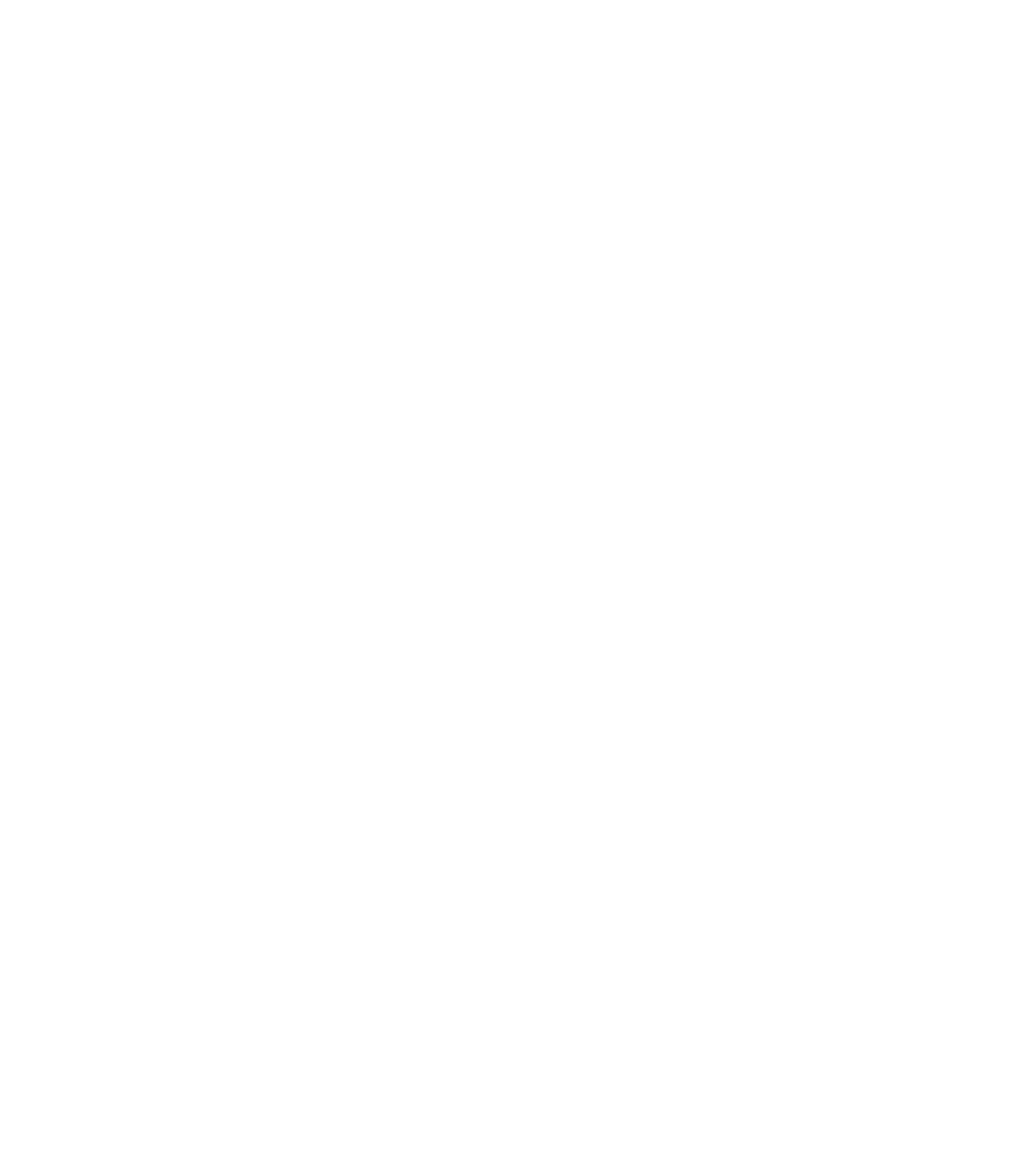
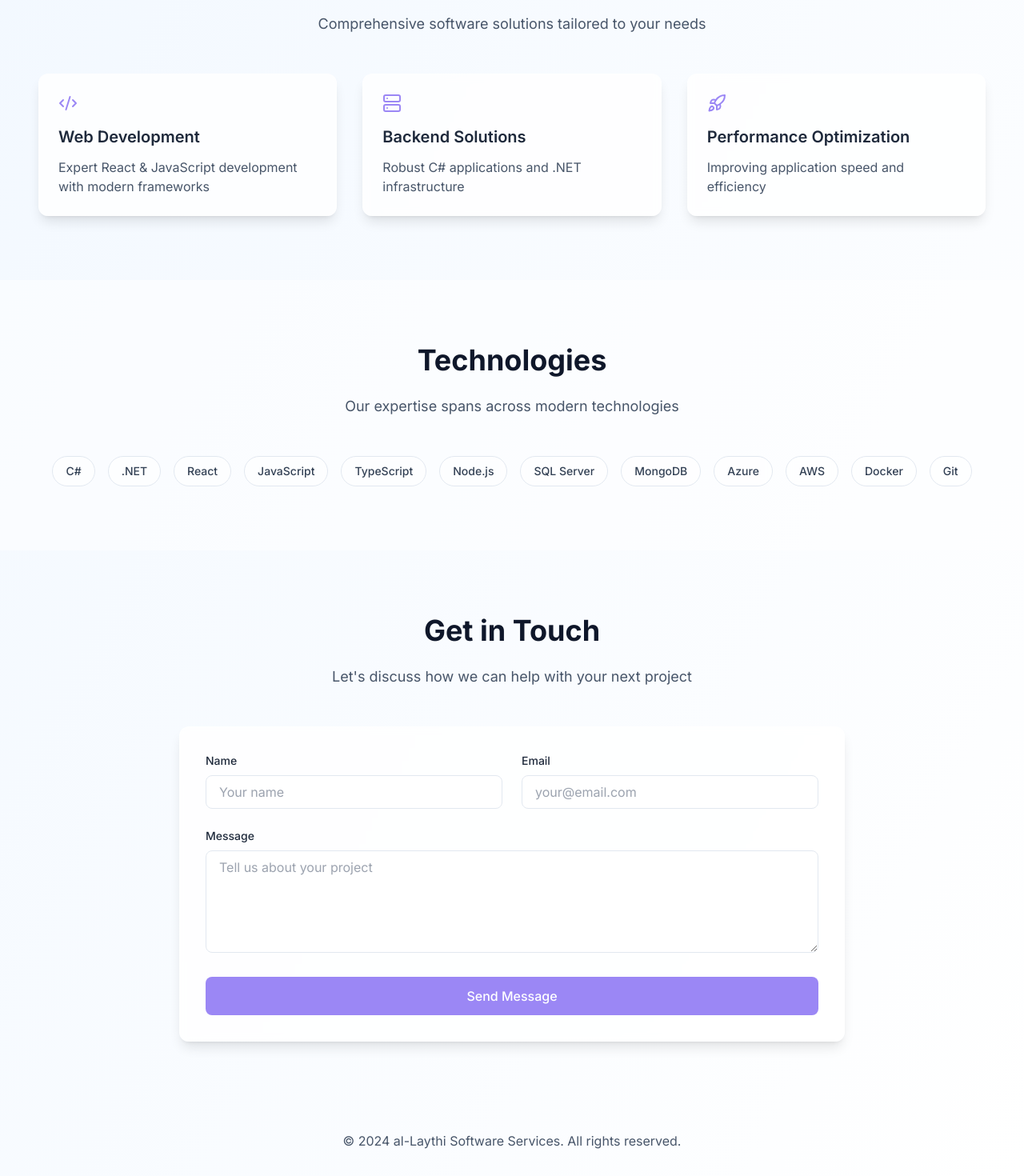
Before and after one commit to Zer0-Light/dynamic-colorwave, a React (Vite) app: page / in a window 1280 px wide. Shown: the part 928-2398 px from the top of the page at 80% size. Before the commit the page ends 800 px from the top, so only its background shows below. Built offline with nearby package versions, Linux system fonts and the light colour scheme.

Commit message:
Add Al-Laythi Software Services website
This commit adds a new website for Al-Laythi Software Services, showcasing their expertise in C#, React, Javascript, and other technologies.  The site will be dynamic and colorful, reflecting their 6+ years of experience.

```diff
--- a/package.json
+++ b/package.json
@@ -45,6 +45,7 @@
     "cmdk": "^1.0.0",
     "date-fns": "^3.6.0",
     "embla-carousel-react": "^8.3.0",
+    "framer-motion": "^12.4.3",
     "input-otp": "^1.2.4",
     "lucide-react": "^0.462.0",
     "next-themes": "^0.3.0",
--- a/src/index.css
+++ b/src/index.css
@@ -1,101 +1,33 @@
+
+@import url('https://fonts.googleapis.com/css2?family=Inter:wght@400;500;600;700&display=swap');
+
 @tailwind base;
 @tailwind components;
 @tailwind utilities;
 
 @layer base {
-  :root {
-    --background: 0 0% 100%;
-    --foreground: 222.2 84% 4.9%;
-
-    --card: 0 0% 100%;
-    --card-foreground: 222.2 84% 4.9%;
-
-    --popover: 0 0% 100%;
-    --popover-foreground: 222.2 84% 4.9%;
-
-    --primary: 222.2 47.4% 11.2%;
-    --primary-foreground: 210 40% 98%;
-
-    --secondary: 210 40% 96.1%;
-    --secondary-foreground: 222.2 47.4% 11.2%;
-
-    --muted: 210 40% 96.1%;
-    --muted-foreground: 215.4 16.3% 46.9%;
-
-    --accent: 210 40% 96.1%;
-    --accent-foreground: 222.2 47.4% 11.2%;
-
-    --destructive: 0 84.2% 60.2%;
-    --destructive-foreground: 210 40% 98%;
-
-    --border: 214.3 31.8% 91.4%;
-    --input: 214.3 31.8% 91.4%;
-    --ring: 222.2 84% 4.9%;
-
-    --radius: 0.5rem;
-
-    --sidebar-background: 0 0% 98%;
-
-    --sidebar-foreground: 240 5.3% 26.1%;
-
-    --sidebar-primary: 240 5.9% 10%;
-
-    --sidebar-primary-foreground: 0 0% 98%;
-
-    --sidebar-accent: 240 4.8% 95.9%;
-
-    --sidebar-accent-foreground: 240 5.9% 10%;
-
-    --sidebar-border: 220 13% 91%;
-
-    --sidebar-ring: 217.2 91.2% 59.8%;
+  html {
+    scroll-behavior: smooth;
+    font-family: 'Inter', sans-serif;
   }
 
-  .dark {
-    --background: 222.2 84% 4.9%;
-    --foreground: 210 40% 98%;
-
-    --card: 222.2 84% 4.9%;
-    --card-foreground: 210 40% 98%;
-
-    --popover: 222.2 84% 4.9%;
-    --popover-foreground: 210 40% 98%;
-
-    --primary: 210 40% 98%;
-    --primary-foreground: 222.2 47.4% 11.2%;
-
-    --secondary: 217.2 32.6% 17.5%;
-    --secondary-foreground: 210 40% 98%;
-
-    --muted: 217.2 32.6% 17.5%;
-    --muted-foreground: 215 20.2% 65.1%;
-
-    --accent: 217.2 32.6% 17.5%;
-    --accent-foreground: 210 40% 98%;
-
-    --destructive: 0 62.8% 30.6%;
-    --destructive-foreground: 210 40% 98%;
-
-    --border: 217.2 32.6% 17.5%;
-    --input: 217.2 32.6% 17.5%;
-    --ring: 212.7 26.8% 83.9%;
-    --sidebar-background: 240 5.9% 10%;
-    --sidebar-foreground: 240 4.8% 95.9%;
-    --sidebar-primary: 224.3 76.3% 48%;
-    --sidebar-primary-foreground: 0 0% 100%;
-    --sidebar-accent: 240 3.7% 15.9%;
-    --sidebar-accent-foreground: 240 4.8% 95.9%;
-    --sidebar-border: 240 3.7% 15.9%;
-    --sidebar-ring: 217.2 91.2% 59.8%;
+  body {
+    @apply bg-gradient-to-br from-accent to-white min-h-screen text-slate-800;
   }
 }
 
-@layer base {
-  * {
-    @apply border-border;
-  }
+.glass-card {
+  @apply bg-card backdrop-blur-sm border border-white/20 rounded-xl shadow-lg;
+}
 
-  body {
-    @apply bg-background text-foreground;
-  }
+.section-title {
+  @apply text-3xl md:text-4xl font-bold text-slate-900 mb-6;
 }
+
+.section-subtitle {
+  @apply text-lg text-slate-600 mb-12 max-w-2xl mx-auto;
+}
+
+.tech-pill {
+  @apply px-4 py-2 rounded-full bg-white/50 backdrop-blur-sm text-sm font-medium text-slate-700 border border-slate-200;
+}
--- a/src/pages/Index.tsx
+++ b/src/pages/Index.tsx
@@ -1,12 +1,164 @@
-// Update this page (the content is just a fallback if you fail to update the page)
+
+import { useState, useEffect } from "react";
+import { motion } from "framer-motion";
+import { Code2, Rocket, Server, MessageSquare } from "lucide-react";
+
+const services = [
+  {
+    icon: <Code2 className="w-6 h-6" />,
+    title: "Web Development",
+    description: "Expert React & JavaScript development with modern frameworks",
+  },
+  {
+    icon: <Server className="w-6 h-6" />,
+    title: "Backend Solutions",
+    description: "Robust C# applications and .NET infrastructure",
+  },
+  {
+    icon: <Rocket className="w-6 h-6" />,
+    title: "Performance Optimization",
+    description: "Improving application speed and efficiency",
+  },
+];
+
+const technologies = [
+  "C#", ".NET", "React", "JavaScript", "TypeScript", "Node.js",
+  "SQL Server", "MongoDB", "Azure", "AWS", "Docker", "Git",
+];
 
 const Index = () => {
+  const [mounted, setMounted] = useState(false);
+
+  useEffect(() => {
+    setMounted(true);
+  }, []);
+
+  if (!mounted) return null;
+
   return (
-    <div className="min-h-screen flex items-center justify-center bg-gray-100">
-      <div className="text-center">
-        <h1 className="text-4xl font-bold mb-4">Welcome to Your Blank App</h1>
-        <p className="text-xl text-gray-600">Start building your amazing project here!</p>
-      </div>
+    <div className="min-h-screen">
+      {/* Hero Section */}
+      <section className="min-h-screen flex items-center justify-center px-4 py-20">
+        <motion.div
+          initial={{ opacity: 0, y: 20 }}
+          animate={{ opacity: 1, y: 0 }}
+          transition={{ duration: 0.5 }}
+          className="text-center"
+        >
+          <h1 className="text-4xl md:text-6xl font-bold text-slate-900 mb-6">
+            al-Laythi Software Services
+          </h1>
+          <p className="text-xl md:text-2xl text-slate-600 mb-12 max-w-2xl mx-auto">
+            Crafting elegant solutions with modern technology
+          </p>
+          <a
+            href="#contact"
+            className="bg-primary text-white px-8 py-3 rounded-full text-lg font-medium hover:bg-primary/90 transition-colors"
+          >
+            Get in Touch
+          </a>
+        </motion.div>
+      </section>
+
+      {/* Services Section */}
+      <section className="py-20 px-4" id="services">
+        <div className="container mx-auto">
+          <h2 className="section-title text-center">Our Services</h2>
+          <p className="section-subtitle text-center">
+            Comprehensive software solutions tailored to your needs
+          </p>
+          <div className="grid md:grid-cols-3 gap-8">
+            {services.map((service, index) => (
+              <motion.div
+                key={index}
+                initial={{ opacity: 0, y: 20 }}
+                animate={{ opacity: 1, y: 0 }}
+                transition={{ delay: index * 0.2 }}
+                className="glass-card p-6"
+              >
+                <div className="mb-4 text-primary">{service.icon}</div>
+                <h3 className="text-xl font-semibold mb-3">{service.title}</h3>
+                <p className="text-slate-600">{service.description}</p>
+              </motion.div>
+            ))}
+          </div>
+        </div>
+      </section>
+
+      {/* Technologies Section */}
+      <section className="py-20 px-4 bg-white/50" id="technologies">
+        <div className="container mx-auto">
+          <h2 className="section-title text-center">Technologies</h2>
+          <p className="section-subtitle text-center">
+            Our expertise spans across modern technologies
+          </p>
+          <div className="flex flex-wrap justify-center gap-4">
+            {technologies.map((tech, index) => (
+              <motion.div
+                key={index}
+                initial={{ opacity: 0, scale: 0.9 }}
+                animate={{ opacity: 1, scale: 1 }}
+                transition={{ delay: index * 0.1 }}
+                className="tech-pill"
+              >
+                {tech}
+              </motion.div>
+            ))}
+          </div>
+        </div>
+      </section>
+
+      {/* Contact Section */}
+      <section className="py-20 px-4" id="contact">
+        <div className="container mx-auto max-w-4xl">
+          <h2 className="section-title text-center">Get in Touch</h2>
+          <p className="section-subtitle text-center">
+            Let's discuss how we can help with your next project
+          </p>
+          <div className="glass-card p-8">
+            <form className="space-y-6">
+              <div className="grid md:grid-cols-2 gap-6">
+                <div>
+                  <label className="block text-sm font-medium mb-2">Name</label>
+                  <input
+                    type="text"
+                    className="w-full px-4 py-2 rounded-lg border border-slate-200 focus:outline-none focus:ring-2 focus:ring-primary/50"
+                    placeholder="Your name"
+                  />
+                </div>
+                <div>
+                  <label className="block text-sm font-medium mb-2">Email</label>
+                  <input
+                    type="email"
+                    className="w-full px-4 py-2 rounded-lg border border-slate-200 focus:outline-none focus:ring-2 focus:ring-primary/50"
+                    placeholder="your@email.com"
+                  />
+                </div>
+              </div>
+              <div>
+                <label className="block text-sm font-medium mb-2">Message</label>
+                <textarea
+                  className="w-full px-4 py-2 rounded-lg border border-slate-200 focus:outline-none focus:ring-2 focus:ring-primary/50 h-32"
+                  placeholder="Tell us about your project"
+                />
+              </div>
+              <button
+                type="submit"
+                className="w-full bg-primary text-white py-3 rounded-lg font-medium hover:bg-primary/90 transition-colors"
+              >
+                Send Message
+              </button>
+            </form>
+          </div>
+        </div>
+      </section>
+
+      {/* Footer */}
+      <footer className="py-8 text-center text-slate-600">
+        <div className="container mx-auto">
+          <p>© 2024 al-Laythi Software Services. All rights reserved.</p>
+        </div>
+      </footer>
     </div>
   );
 };
--- a/tailwind.config.ts
+++ b/tailwind.config.ts
@@ -1,3 +1,4 @@
+
 import type { Config } from "tailwindcss";
 
 export default {
@@ -12,85 +13,60 @@ export default {
   theme: {
     container: {
       center: true,
-			padding: '2rem',
+      padding: "2rem",
       screens: {
-				'2xl': '1400px'
-			}
+        "2xl": "1400px",
+      },
     },
     extend: {
       colors: {
-				border: 'hsl(var(--border))',
-				input: 'hsl(var(--input))',
-				ring: 'hsl(var(--ring))',
-				background: 'hsl(var(--background))',
-				foreground: 'hsl(var(--foreground))',
+        border: "hsl(var(--border))",
+        input: "hsl(var(--input))",
+        ring: "hsl(var(--ring))",
+        background: "hsl(var(--background))",
+        foreground: "hsl(var(--foreground))",
         primary: {
-					DEFAULT: 'hsl(var(--primary))',
-					foreground: 'hsl(var(--primary-foreground))'
+          DEFAULT: "#9b87f5",
+          foreground: "#ffffff",
         },
         secondary: {
-					DEFAULT: 'hsl(var(--secondary))',
-					foreground: 'hsl(var(--secondary-foreground))'
-				},
-				destructive: {
-					DEFAULT: 'hsl(var(--destructive))',
-					foreground: 'hsl(var(--destructive-foreground))'
-				},
-				muted: {
-					DEFAULT: 'hsl(var(--muted))',
-					foreground: 'hsl(var(--muted-foreground))'
+          DEFAULT: "#64748b",
+          foreground: "#ffffff",
         },
         accent: {
-					DEFAULT: 'hsl(var(--accent))',
-					foreground: 'hsl(var(--accent-foreground))'
-				},
-				popover: {
-					DEFAULT: 'hsl(var(--popover))',
-					foreground: 'hsl(var(--popover-foreground))'
+          DEFAULT: "#f0f7ff",
+          foreground: "#1e293b",
         },
         card: {
-					DEFAULT: 'hsl(var(--card))',
-					foreground: 'hsl(var(--card-foreground))'
+          DEFAULT: "rgba(255, 255, 255, 0.8)",
+          foreground: "#1e293b",
         },
-				sidebar: {
-					DEFAULT: 'hsl(var(--sidebar-background))',
-					foreground: 'hsl(var(--sidebar-foreground))',
-					primary: 'hsl(var(--sidebar-primary))',
-					'primary-foreground': 'hsl(var(--sidebar-primary-foreground))',
-					accent: 'hsl(var(--sidebar-accent))',
-					'accent-foreground': 'hsl(var(--sidebar-accent-foreground))',
-					border: 'hsl(var(--sidebar-border))',
-					ring: 'hsl(var(--sidebar-ring))'
-				}
-			},
-			borderRadius: {
-				lg: 'var(--radius)',
-				md: 'calc(var(--radius) - 2px)',
-				sm: 'calc(var(--radius) - 4px)'
       },
       keyframes: {
-				'accordion-down': {
-					from: {
-						height: '0'
+        "fade-up": {
+          "0%": {
+            opacity: "0",
+            transform: "translateY(20px)",
           },
-					to: {
-						height: 'var(--radix-accordion-content-height)'
-					}
+          "100%": {
+            opacity: "1",
+            transform: "translateY(0)",
           },
-				'accordion-up': {
-					from: {
-						height: 'var(--radix-accordion-content-height)'
         },
-					to: {
-						height: '0'
-					}
-				}
+        "fade-in": {
+          "0%": {
+            opacity: "0",
+          },
+          "100%": {
+            opacity: "1",
+          },
+        },
       },
       animation: {
-				'accordion-down': 'accordion-down 0.2s ease-out',
-				'accordion-up': 'accordion-up 0.2s ease-out'
-			}
-		}
+        "fade-up": "fade-up 0.5s ease-out",
+        "fade-in": "fade-in 0.3s ease-out",
+      },
+    },
   },
   plugins: [require("tailwindcss-animate")],
 } satisfies Config;
```
Also changed, not shown: 1 other file (tests, documents, lock files or other folders). Lines whose indentation alone changed are shown as unchanged.
